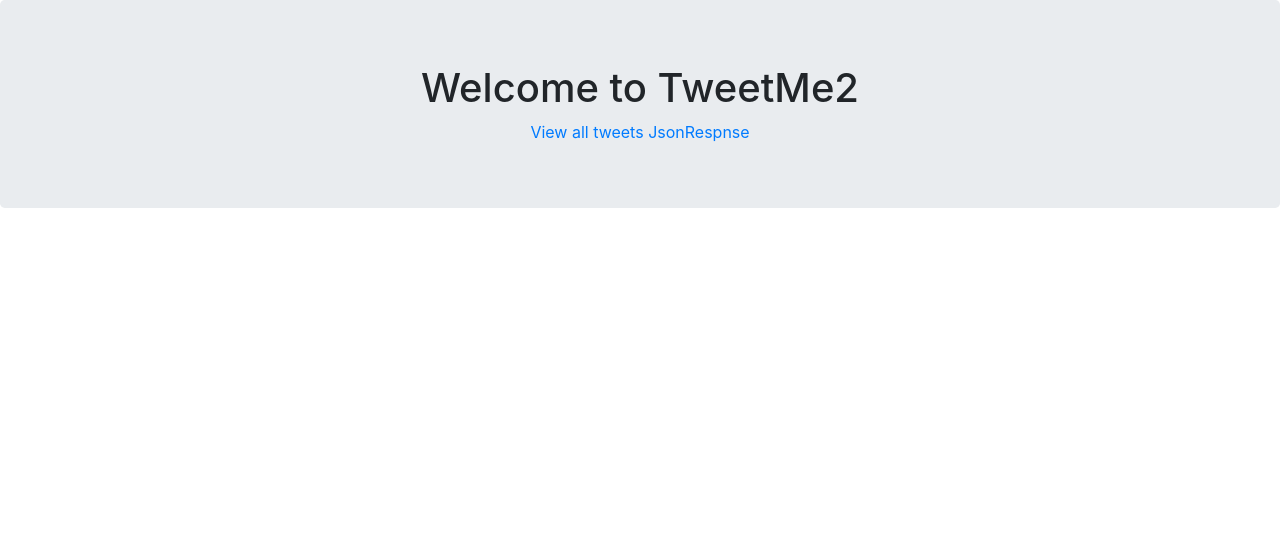
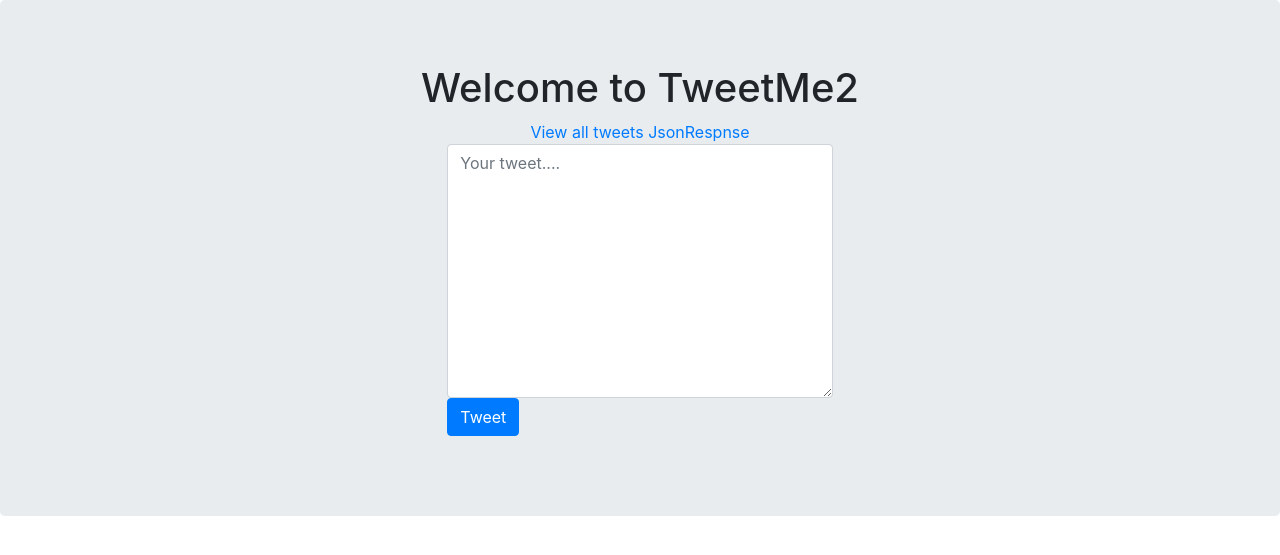
Before and after one commit to ShahriarCodes/TweetMe2, a Django app: page / in a window 1280 px wide. Shown: the part 56-611 px from the top of the page. Run offline with Django 3.2, Linux system fonts and the light colour scheme; data that the repository does not hold is empty; some libraries are stand-ins or nearby versions.

Commit message:
tweet form view reuse in homehtml

```diff
--- a/templates/tweets/home.html
+++ b/templates/tweets/home.html
@@ -13,11 +13,24 @@ Home
     </div>
 </div>
 
+
 <div class="row text-center">
     <div class="col">
         <a href={% url 'tweets:tweet-list-view' %}>
             View all tweets JsonRespnse
         </a>
+    </div>
+</div>
+
+
+<div class="row mb-3">
+    <div class="col-md-4 mx-auto col-10">
+        <form action={% url 'tweets:tweet-create-view' %} class="form" method='POST'>
+            {% csrf_token %}
+            <input type="hidden" value='/' name="next" />
+            <textarea name="content" placeholder="Your tweet...." cols="30" rows="10" class="form-control"></textarea>
+            <button type="submit" class="btn btn-primary">Tweet</button>
+        </form>
     </div>
 </div>
 
--- a/tweets/views.py
+++ b/tweets/views.py
@@ -18,6 +18,7 @@ def home_view(request, *args, **kwargs):
 
 def tweet_create_view(request, *args, **kwargs):
     form = TweetForm(request.POST or None)
+    print('Post data is: ', request.POST)
     if form.is_valid():
         obj = form.save(commit=False)
         # do other form related logic
```
Also changed, not shown: templates/components/form.html (+10 -0 lines).
